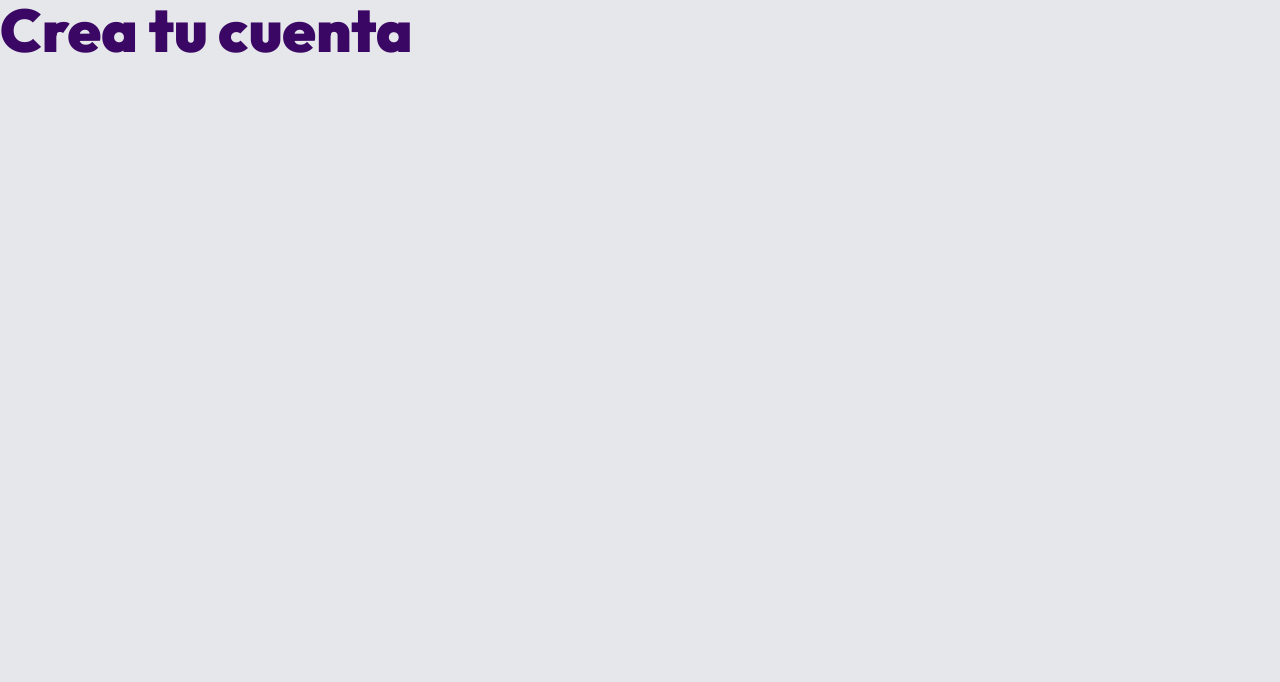
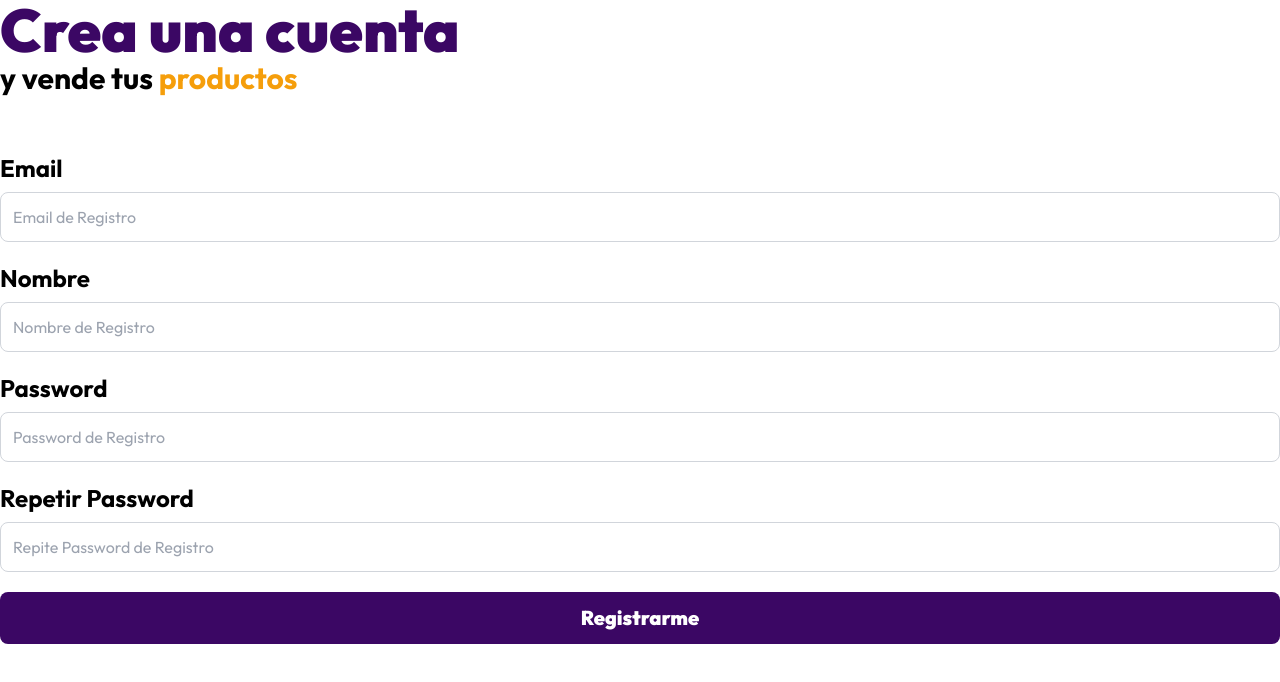
Before and after one commit to BryanGallo/Punto-Venta-Front, a Next.js app: page /auth/register in a window 1280 px wide. Shown: the top 682 px of the page. Built offline with nearby package versions, Linux system fonts and the light colour scheme.

Commit message:
Add: Creando la pagina de register

```diff
--- a/app/auth/register/page.tsx
+++ b/app/auth/register/page.tsx
@@ -1,8 +1,67 @@
+export default function RegisterPage() {
 
-export default function RegisterPage() {
-  return (
-    <>
-        <h1 className="font-black text-6xl text-purple-950">Crea tu cuenta</h1>
-    </>
-  )
+
+    return (
+        <>
+            <h1 className="font-black text-6xl text-purple-950">
+                Crea una cuenta
+            </h1>
+            <p className="text-3xl font-bold">
+                y vende tus <span className="text-amber-500">productos</span>
+            </p>
+            <form className="mt-14 space-y-5" noValidate>
+                <div className="flex flex-col gap-2">
+                    <label className="font-bold text-2xl" htmlFor="email">
+                        Email
+                    </label>
+                    <input
+                        id="email"
+                        type="email"
+                        placeholder="Email de Registro"
+                        className="w-full border border-gray-300 p-3 rounded-lg"
+                        name="email"
+                    />
+                </div>
+
+                <div className="flex flex-col gap-2">
+                    <label className="font-bold text-2xl">Nombre</label>
+                    <input
+                        type="name"
+                        placeholder="Nombre de Registro"
+                        className="w-full border border-gray-300 p-3 rounded-lg"
+                        name="name"
+                    />
+                </div>
+
+                <div className="flex flex-col gap-2">
+                    <label className="font-bold text-2xl">Password</label>
+                    <input
+                        type="password"
+                        placeholder="Password de Registro"
+                        className="w-full border border-gray-300 p-3 rounded-lg"
+                        name="password"
+                    />
+                </div>
+
+                <div className="flex flex-col gap-2">
+                    <label className="font-bold text-2xl">
+                        Repetir Password
+                    </label>
+                    <input
+                        id="password_confirmation"
+                        type="password"
+                        placeholder="Repite Password de Registro"
+                        className="w-full border border-gray-300 p-3 rounded-lg"
+                        name="password_confirmation"
+                    />
+                </div>
+
+                <input
+                    type="submit"
+                    value="Registrarme"
+                    className="bg-purple-950 hover:bg-purple-800 w-full p-3 rounded-lg text-white font-black  text-xl cursor-pointer block"
+                />
+            </form>
+        </>
+    );
 }
--- a/app/layout.tsx
+++ b/app/layout.tsx
@@ -16,7 +16,7 @@
 }>) {
     return (
         <html lang="es">
-            <body className={`${outfit.className} bg-gray-200`}>
+            <body className={`${outfit.className}`}>
                 {children}
             </body>
         </html>
```
